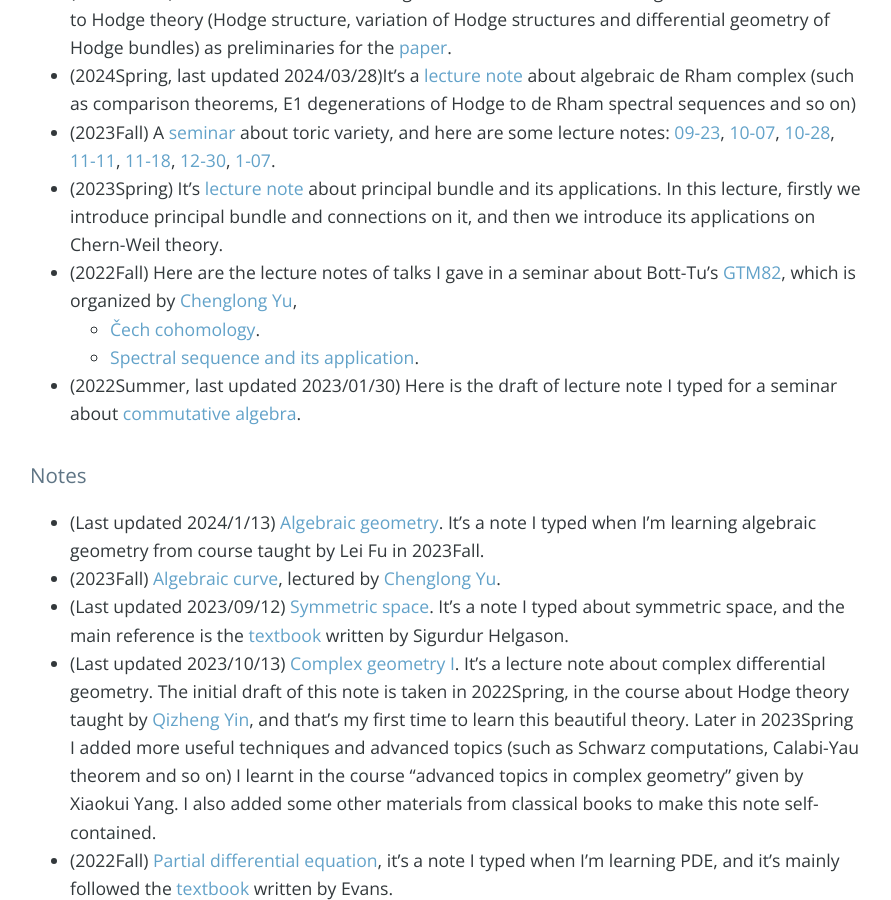
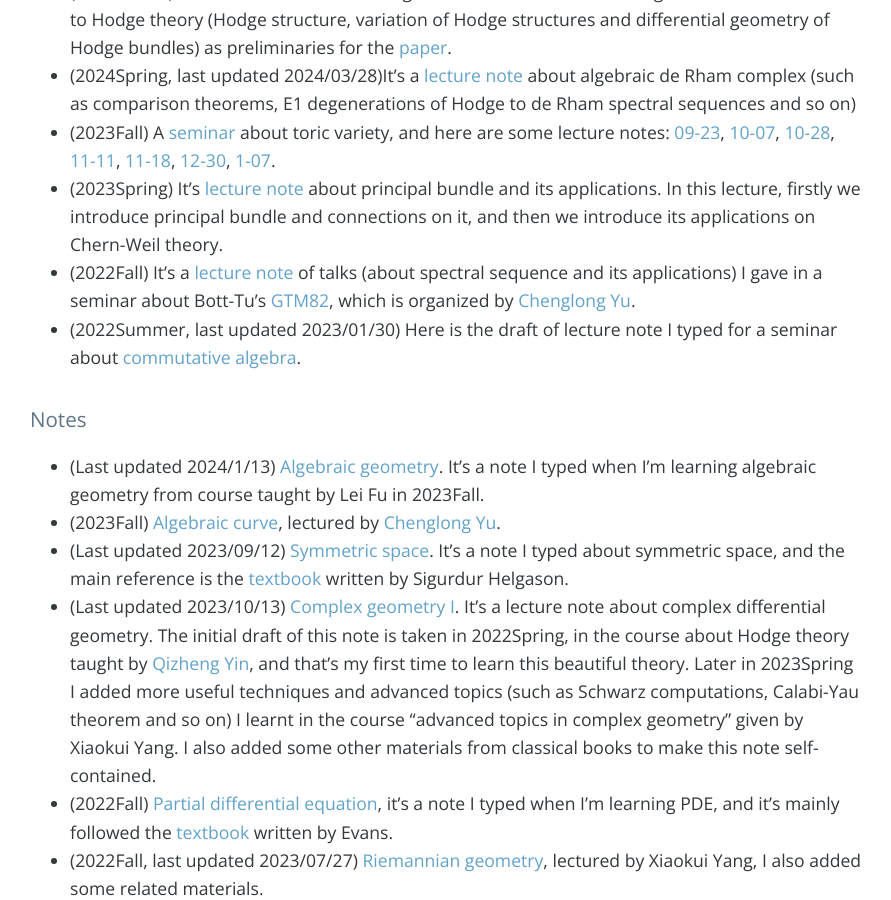
Before and after one commit to bowenl-math/bowenl-math.github.io, a Jekyll site: the page built from index.md, in a window 1280 px wide and 900 px high, scrolled down 684 px. Shown: the whole window, without its empty margins (194-1085 px from the left). Built offline with Jekyll 4.4.1, drawn with Linux system fonts in a browser that asks for light colours; nearby versions of some CDN libraries; our own code applies the rules of GitHub Pages for plain Markdown files; the list of posts is cut into pages by our own code; comment, search, counter and statistics services are not loaded.

Commit message:
Update index.md

```diff
--- a/index.md
+++ b/index.md
@@ -8,9 +8,7 @@ My email is liubw22 [at] mails.tsinghua.edu.cn, and my workstation is S103 at C7
 * (2024Spring, last updated 2024/03/28)It's a [lecture note](notes/2024Spring/algebraic_deRham.pdf) about algebraic de Rham complex (such as comparison theorems, E1 degenerations of Hodge to de Rham spectral sequences and so on)
 * (2023Fall) A [seminar](notes/2023Fall/toric/syllabus.pdf) about toric variety, and here are some lecture notes: [09-23](notes/2023Fall/toric/09-23.pdf), [10-07](notes/2023Fall/toric/10-07.pdf), [10-28](notes/2023Fall/toric/10-28.pdf), [11-11](notes/2023Fall/toric/11-11.pdf), [11-18](notes/2023Fall/toric/11-18.pdf), [12-30](notes/2023Fall/toric/12-30,01-07.pdf), [1-07](notes/2023Fall/toric/12-30,01-07.pdf).
 * (2023Spring) It's [lecture note](notes/2023Spring/geometry_of_principal_bundle.pdf) about principal bundle and its applications. In this lecture, firstly we introduce principal bundle and connections on it, and then we introduce its applications on Chern-Weil theory.
-* (2022Fall) Here are the lecture notes of talks I gave in a seminar about Bott-Tu's [GTM82](https://link.springer.com/book/10.1007/978-1-4757-3951-0), which is organized by [Chenglong Yu](https://chenglongyu.github.io/),
-   - [Čech cohomology](notes/2022Fall/Cech_cohomology.pdf).
-   - [Spectral sequence and its application](notes/2022Fall/Spectral_sequence.pdf).
+* (2022Fall) It's a [lecture note](notes/2022Fall/Spectral_sequence.pdf) of talks (about spectral sequence and its applications) I gave in a seminar about Bott-Tu's [GTM82](https://link.springer.com/book/10.1007/978-1-4757-3951-0), which is organized by [Chenglong Yu](https://chenglongyu.github.io/).
  * (2022Summer, last updated 2023/01/30) Here is the draft of lecture note I typed for a seminar about [commutative algebra](notes/2022Summer/commutative_algebra.pdf).
 
 ### Notes
```
